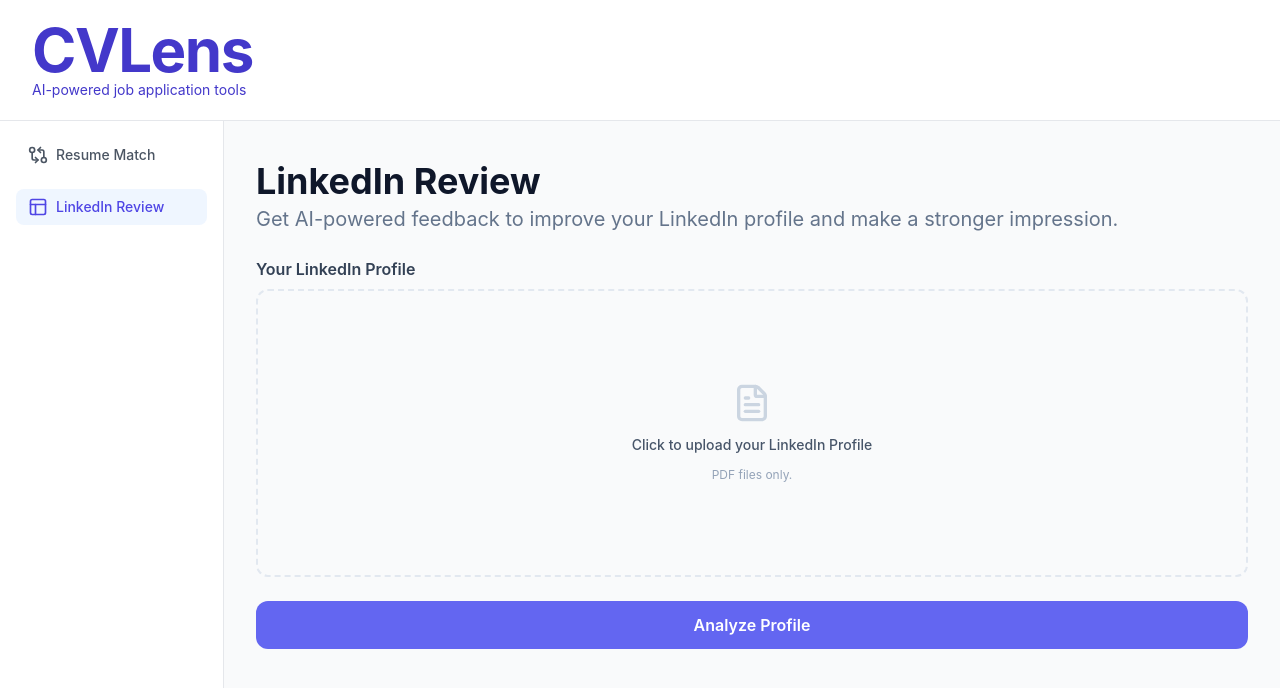
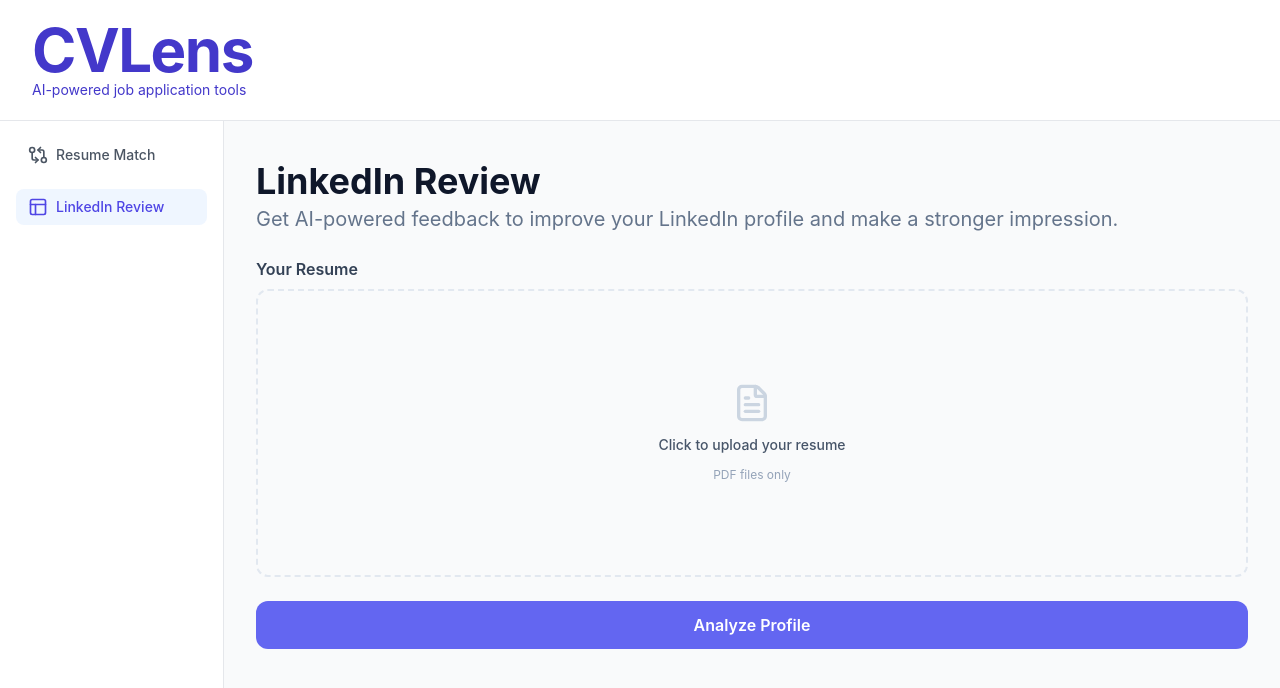
Before and after one commit to Yk231/CVLens, a React (Create React App) app: page / in a window 1280 px wide. Both pictures are taken after a click on the button "LinkedIn Review". Shown: the top 688 px of the page. Built offline with nearby package versions, Linux system fonts and the light colour scheme.

Commit message:
LinkedIn PDF upload

```diff
--- a/src/components/linkedin/LinkedinInput.tsx
+++ b/src/components/linkedin/LinkedinInput.tsx
@@ -1,11 +1,12 @@
 import { useRef, useState } from 'react'
 import { FileText } from 'lucide-react'
+import { parsePdf } from '../../lib/parsePdf'
 
 interface Props {
     onChange: (val: string) => void
 }
 
-export default function ResumeInput({ onChange }: Props) {
+export default function LinkedInInput({ onChange }: Props) {
     const [uploading, setUploading] = useState(false)
     const [fileName, setFileName] = useState('')
     const fileRef = useRef<HTMLInputElement>(null)
@@ -17,15 +18,8 @@ export default function ResumeInput({ onChange }: Props) {
         setUploading(true)
         setFileName(file.name)
 
-        const formData = new FormData()
-        formData.append('file', file)
-
         try {
-            const res = await fetch('/api/parse-pdf', {
-                method: 'POST',
-                body: formData
-            })
-            const { text } = await res.json()
+            const text = await parsePdf(file)
             onChange(text)
         } catch {
             alert('Failed to parse PDF.')
@@ -36,7 +30,7 @@ export default function ResumeInput({ onChange }: Props) {
 
     return (
         <div className="flex flex-col gap-2">
-            <label className="font-semibold text-slate-700">Your LinkedIn Profile</label>
+            <label className="font-semibold text-slate-700">Your Resume</label>
 
             <div
                 onClick={() => fileRef.current?.click()}
@@ -67,11 +61,17 @@ export default function ResumeInput({ onChange }: Props) {
                 ) : (
                     <>
                         <FileText className="w-10 h-10 text-slate-300" />
-                        <p className="text-sm font-medium text-slate-600">Click to upload your LinkedIn Profile</p>
-                        <p className="text-xs text-slate-400">PDF files only.</p>
+                        <p className="text-sm font-medium text-slate-600">Click to upload your resume</p>
+                        <p className="text-xs text-slate-400">PDF files only</p>
                     </>
                 )}
             </div>
+
+            {fileName && !uploading && (
+                <p className="text-xs text-green-600 font-medium">
+                    ✓ Resume uploaded successfully
+                </p>
+            )}
         </div>
     )
 }
```
